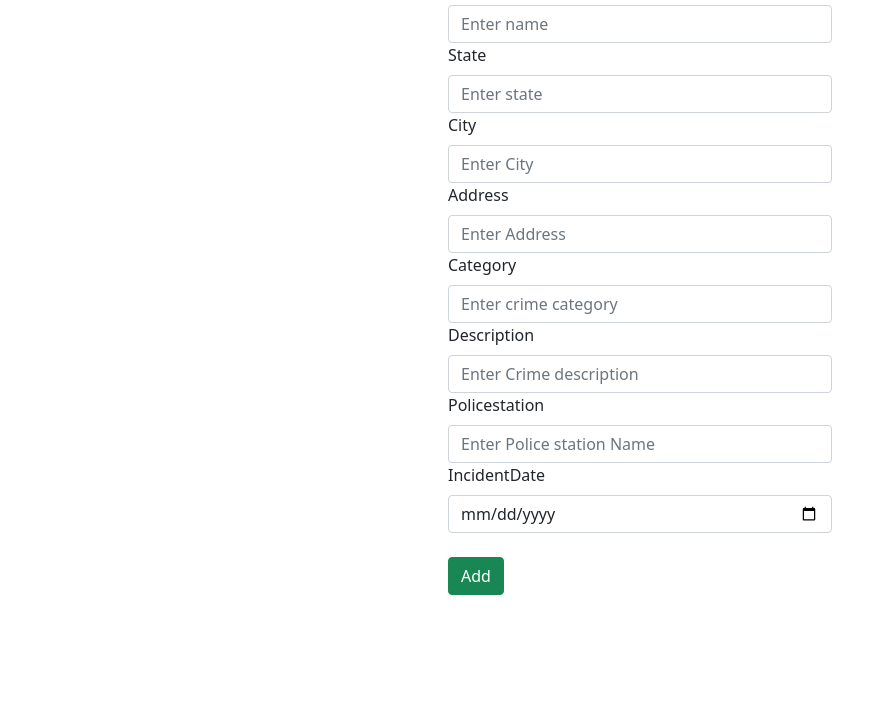
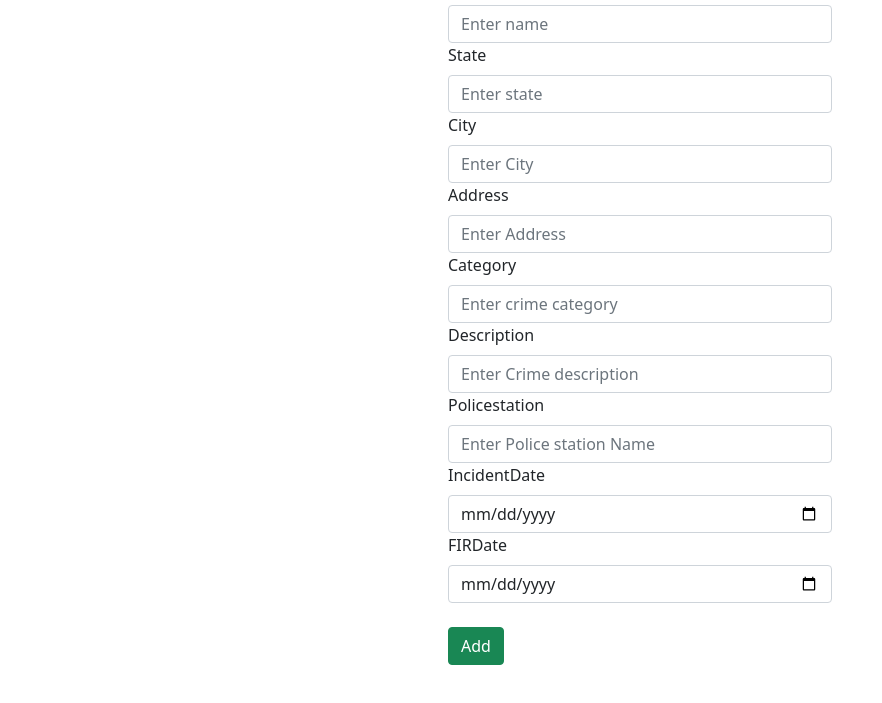
Before and after one commit to 2021mt93084/Crimebureausystem, a website: page index.html in a window 1280 px wide. Shown: the part 83-786 px from the top of the page, without its empty margins (0-882 px from the left). Drawn offline with nearby package versions, Linux system fonts and the light colour scheme.

Commit message:
Added new field as fir date

```diff
--- a/index.html
+++ b/index.html
@@ -67,6 +67,9 @@
 
             <label for="exampleFormControlInput1" class="form-label">IncidentDate</label>
             <input type="date" class="form-control" id="incidentdate" placeholder="Enter incident date">
+
+            <label for="exampleFormControlInput1" class="form-label">FIRDate</label>
+            <input type="date" class="form-control" id="firdate" placeholder="Enter FIR date">
 
             <br />
             <button onclick="addRecord()" type="button" class="btn btn-success">Add</button>
```
